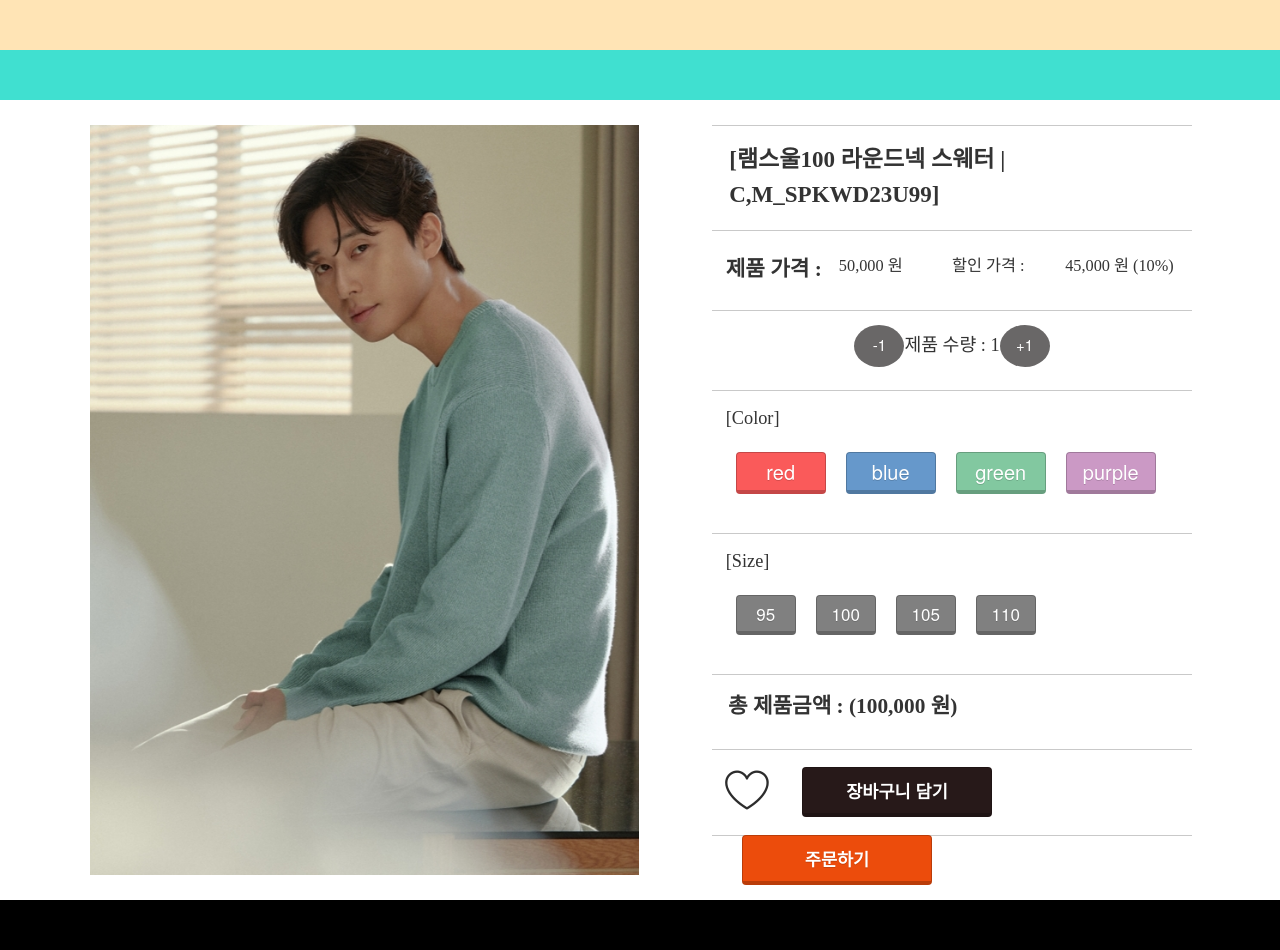
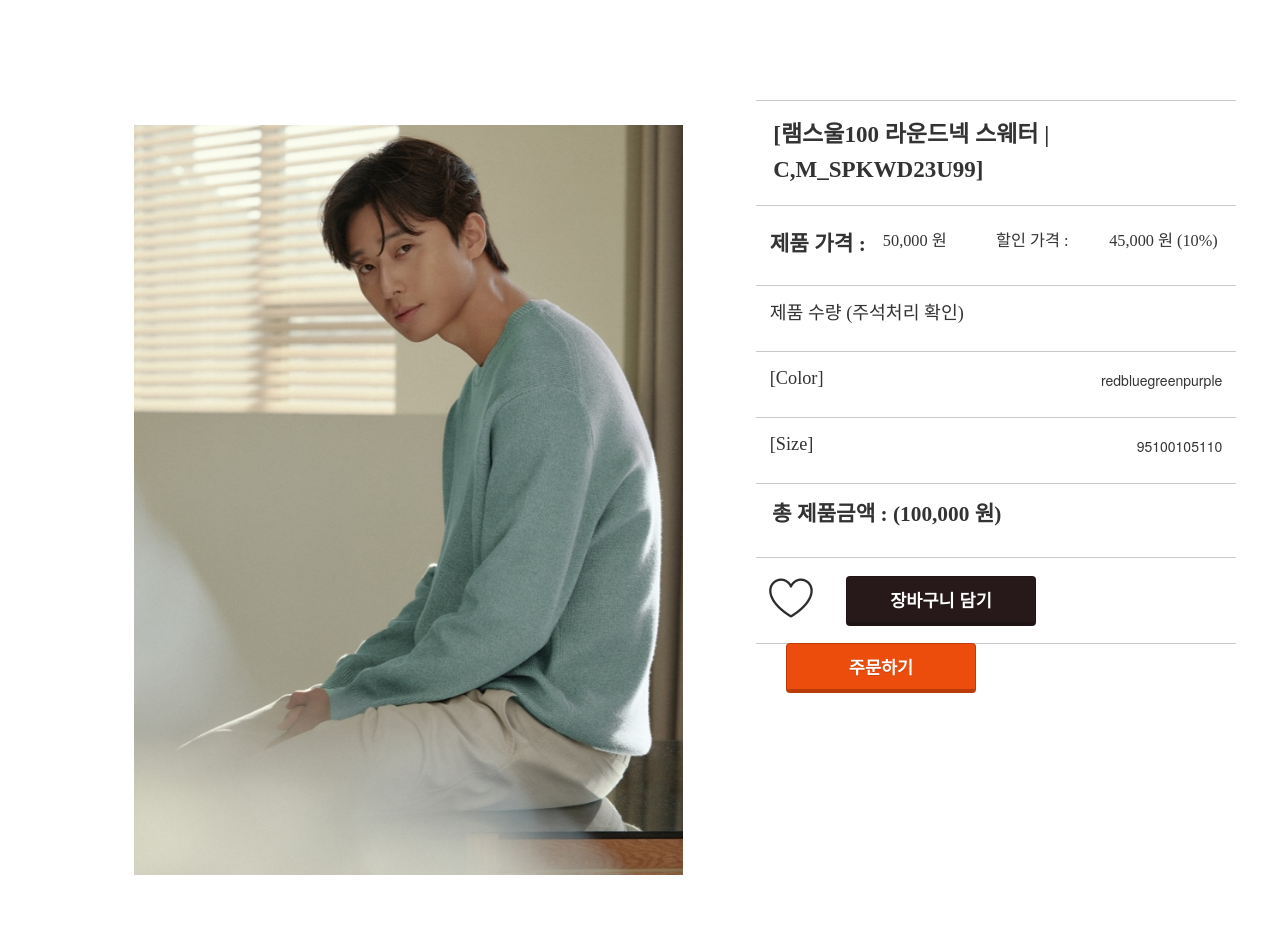
Before and after one commit to wecode-bootcamp-korea/43-1st-200ok-frontend, a React app: page /detailproduct in a window 1280 px wide. After the commit the page ends 900 px from the top, so only its background shows below. Built offline with nearby package versions, Linux system fonts and the light colour scheme; a web font is replaced by a local one.

Commit message:
상세페이지 작업준비

```diff
--- a/src/pages/DetailProduct/DetailProduct.js
+++ b/src/pages/DetailProduct/DetailProduct.js
@@ -1,20 +1,15 @@
 import React, { useState } from 'react';
+import { useMediaQuery } from 'react-responsive';
+// import Count from '../../components/Count/Count';
 import './DetailProduct.scss';
 
 const DetailProduct = () => {
   const [count, setCount] = useState(1);
-
-  if (count < 1) {
-    setCount(1);
-  } else if (count >= 9) {
-    setCount(prevnumber => prevnumber + 1);
-  }
+  let colorData = ['red', 'blue', 'green', 'purple'];
+  let sizeData = [95, 100, 105, 110];
 
   return (
     <div className="detailProduct">
-      <header />
-      <nav />
-      <div className="detailProductArea">
       <section className="productInfo">
         <div>
           <span>
@@ -37,39 +32,32 @@ const DetailProduct = () => {
           <div className="priceArea4">45,000 원 (10%)</div>
         </div>
         <div className="countInput">
-            <button
-              className="minusButton"
-              type="button"
-              onClick={() => {
-                setCount(count - 1);
-              }}
-            >
-              -1
-            </button>
-            <div className={`productCount${count}`}>제품 수량 : {count}</div>
-            <button
-              className="plusButton"
-              type="button"
-              onClick={() => {
-                setCount(count + 1);
-              }}
-            >
-              +1
-            </button>
+          제품 수량 (주석처리 확인)
+          {/* <Count count={count} setCount={setCount} /> */}
         </div>
         <div className="productColor">
           <p>[Color]</p>
-            <button className="productColor1">red</button>
+          <div>
+            {colorData.map((item, index) => {
+              return <button>{item}</button>;
+            })}
+          </div>
+          {/* <button className="productColor1">red</button>
           <button className="productColor2">blue</button>
           <button className="productColor3">green</button>
-            <button className="productColor4">purple</button>
+          <button className="productColor4">purple</button> */}
         </div>
         <div className="productSize">
           <p>[Size]</p>
-            <button className="productSize1">95</button>
+          <div>
+            {sizeData.map((item, index) => {
+              return <button>{item}</button>;
+            })}
+          </div>
+          {/* <button className="productSize1">95</button>
           <button className="productSize2">100</button>
           <button className="productSize3">105</button>
-            <button className="productSize4">110</button>
+          <button className="productSize4">110</button> */}
         </div>
         <div className="sumPrice">
           <p>총 제품금액 : (100,000 원)</p>
@@ -87,8 +75,6 @@ const DetailProduct = () => {
         </div>
       </aside>
     </div>
-      <footer />
-    </div>
   );
 };
 
--- a/src/pages/DetailProduct/DetailProduct.scss
+++ b/src/pages/DetailProduct/DetailProduct.scss
@@ -1,26 +1,10 @@
-header {
-  width: 100%;
-  height: 50px;
-  background-color: moccasin;
-}
-
-nav {
-  width: 100%;
-  height: 50px;
-  background-color: turquoise;
-}
-
 .detailProduct {
   display: flex;
+  align-items: center;
   justify-content: center;
-  flex-direction: column;
-  position: absolute;
+  // flex-direction: column;
   width: 100%;
-}
-
-.detailProductArea {
-  display: flex;
-}
+  padding-top: 100px;
 
   .productInfo {
     width: 40%;
@@ -28,17 +12,21 @@ nav {
     margin-left: 90px;
     font-size: 20px;
     text-align: center;
-}
+    // background-color: chartreuse;
 
     .productImg {
+      width: auto;
       height: 750px;
       margin-top: 25px;
+    }
   }
 
   .infoArea {
     width: 37.5%;
-  margin: 25px 0px 25px 110px;
+    height: 800px;
+    margin: 0px 0px 0px 110px;
     font-size: 18.3px;
+    // background-color: #cb99c5;
   }
 
   .productName {
@@ -53,7 +41,6 @@ nav {
     display: flex;
     padding: 0.75em;
     border-top: 1px solid rgba(0, 0, 0, 0.21);
-}
 
     .priceArea1 {
       width: 50%;
@@ -71,37 +58,37 @@ nav {
       margin-top: 10px;
       font-size: 16.3px;
     }
+  }
 
   .countInput {
-  display: flex;
+    // display: flex;
     justify-content: center;
     align-items: center;
     padding: 0.75em;
     margin-top: 10px;
     border-top: 1px solid rgba(0, 0, 0, 0.21);
-}
 
-.minusButton,
-.plusButton {
-  width: 50px;
-  height: 42px;
-  color: white;
-  background-color: rgb(105, 103, 103);
-  font-size: 15px;
-  border-radius: 50%;
+    //   .minusButton,
+    //   .plusButton {
+    //     width: 50px;
+    //     height: 42px;
+    //     color: white;
+    //     background-color: rgb(105, 103, 103);
+    //     font-size: 15px;
+    //     border-radius: 50%;
+    //   }
   }
 
   .productColor {
+    display: flex;
     justify-content: space-between;
     padding: 0.75em;
     margin-top: 10px;
     text-align: left;
     border-top: 1px solid rgba(0, 0, 0, 0.21);
-}
 
     .productColor1 {
       text-decoration: none;
-  display: inline-block;
       position: relative;
       border: 1px solid rgba(0, 0, 0, 0.21);
       border-bottom: 4px solid rgba(0, 0, 0, 0.21);
@@ -129,14 +116,15 @@ nav {
       @extend .productColor1;
       background-color: #cb99c5;
     }
+  }
 
   .productSize {
+    display: flex;
     justify-content: space-between;
     text-align: left;
     padding: 0.75em;
     margin-top: 10px;
     border-top: 1px solid rgba(0, 0, 0, 0.21);
-}
 
     .productSize1 {
       text-decoration: none;
@@ -160,6 +148,7 @@ nav {
     .productSize4 {
       @extend .productSize1;
     }
+  }
 
   .sumPrice {
     text-align: left;
@@ -178,7 +167,6 @@ nav {
     margin-top: 10px;
     border-top: 1px solid rgba(0, 0, 0, 0.21);
     border-bottom: 1px solid rgba(0, 0, 0, 0.21);
-}
 
     .wishImg {
       height: 50px;
@@ -207,9 +195,5 @@ nav {
       @extend .cartButton;
       background-color: rgb(236, 76, 12);
     }
-
-footer {
-  width: 100%;
-  height: 50px;
-  background-color: black;
   }
+}
```
Lines whose indentation alone changed are shown as unchanged.
